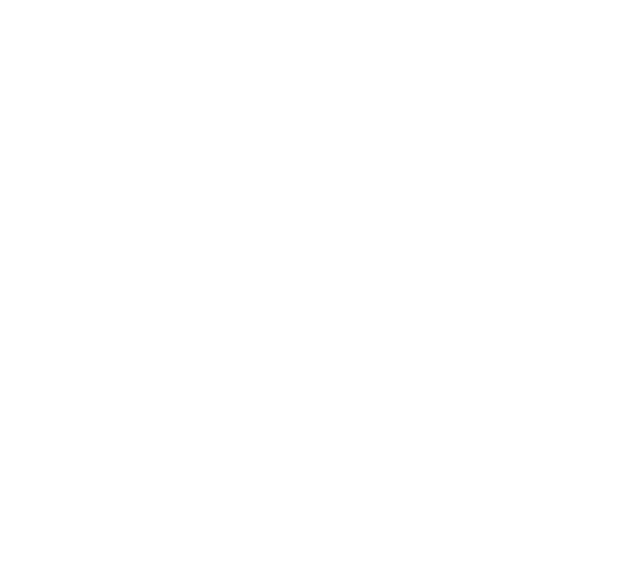
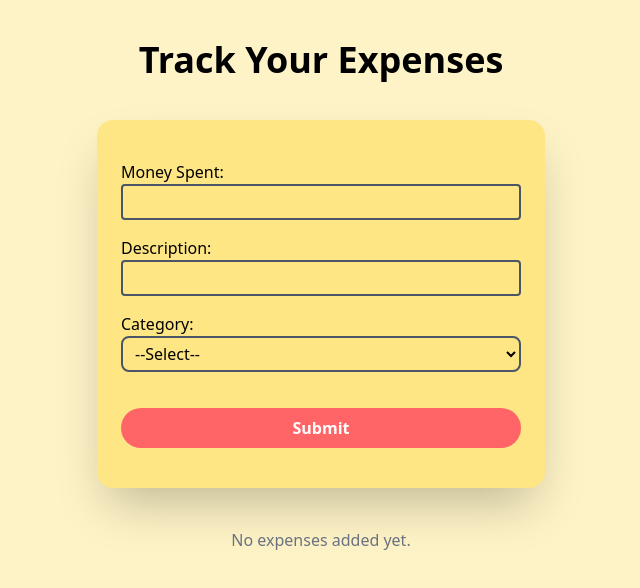
Before and after one commit to mohammedali64/Sharpener, a React (Vite) app in the folder expense-tracker/: page /newExpense in a window 1280 px wide. Before the commit this address had no page. Shown: the top 588 px of the page, without its empty margins (319-959 px from the left). Built offline with nearby package versions, Linux system fonts and the light colour scheme; sample sign-in values are in the browser's storage.

Commit message:
Added the expenses page with add expense functionality

```diff
--- a/expense-tracker/src/App.jsx
+++ b/expense-tracker/src/App.jsx
@@ -5,6 +5,7 @@
 import PrivateRoute from './Components/PrivateRoute';
 import { BrowserRouter, Routes, Route } from 'react-router-dom';
 import ForgotPassword from './Components/ForgotPassword';
+import AddExpense from './Components/AddExpense';
 
 function App() {
   return (
@@ -33,7 +34,16 @@
               <ForgotPassword />
           }
         />
+        <Route
+          path="/newExpense"
+          element={
+            <PrivateRoute>
+              <AddExpense />
+            </PrivateRoute>
+          }
+        />
       </Routes>
+
   );
 }
 
--- /dev/null
+++ b/expense-tracker/src/Components/AddExpense.jsx
@@ -0,0 +1,93 @@
+import React, { useState } from 'react';
+import ExpenseCard from './ExpenseCard';
+
+const AddExpense = () => {
+  const [expenses, setExpenses] = useState([]);
+  const [money, setMoney] = useState('');
+  const [desc, setDesc] = useState('');
+  const [category, setCategory] = useState('');
+
+  const handleExpenses = (event) => {
+    event.preventDefault();
+    if (category.length <= 0) {
+      alert('Select the Category');
+      return;
+    }
+    const newExpense = {
+      money: money,
+      desc: desc,
+      category: category,
+    };
+    setExpenses([...expenses, newExpense]);
+    setMoney('');
+    setDesc('');
+    setCategory('');
+  };
+
+  return (
+    <div className="flex flex-col items-center bg-amber-100 min-h-screen py-10 px-5">
+      <div className="text-4xl font-bold text-center">Track Your Expenses</div>
+
+      <div className="mt-10 w-full max-w-md shadow-2xl rounded-2xl bg-amber-200 py-10 px-6">
+        <form onSubmit={handleExpenses} className="flex flex-col space-y-4">
+          <div>
+            <label htmlFor="money-spent">Money Spent:</label>
+            <input
+              value={money}
+              onChange={(e) => setMoney(e.target.value)}
+              type="number"
+              id="money-spent"
+              className="border-2 rounded-sm w-full border-gray-600 px-2 py-1"
+            />
+          </div>
+
+          <div>
+            <label htmlFor="desc">Description:</label>
+            <input
+              value={desc}
+              onChange={(e) => setDesc(e.target.value)}
+              type="text"
+              id="desc"
+              className="border-2 rounded-sm w-full border-gray-600 px-2 py-1"
+            />
+          </div>
+
+          <div>
+            <label htmlFor="category">Category:</label>
+            <select
+              value={category}
+              onChange={(e) => setCategory(e.target.value)}
+              id="category"
+              className="border-2 rounded-lg w-full border-gray-600 px-2 py-1"
+            >
+              <option value="">--Select--</option>
+              <option value="Food">Food</option>
+              <option value="Petrol">Petrol</option>
+              <option value="Grocery">Grocery</option>
+            </select>
+          </div>
+
+          <button
+            type="submit"
+            className="bg-red-400 text-white font-semibold py-2 rounded-3xl mt-5"
+          >
+            Submit
+          </button>
+        </form>
+      </div>
+
+      {/* Scrollable expense list */}
+      <div className="mt-10 w-full max-w-md overflow-y-auto max-h-[300px] px-2">
+        {expenses.length > 0 ? (
+          expenses.map((expense, index) => (
+            <ExpenseCard key={index} expense={expense} />
+          ))
+        ) : (
+          <p className="text-gray-500 text-center">No expenses added yet.</p>
+        )}
+      </div>
+    </div>
+  );
+};
+
+export default AddExpense;
--- /dev/null
+++ b/expense-tracker/src/Components/ExpenseCard.jsx
@@ -0,0 +1,13 @@
+import React from 'react';
+
+const ExpenseCard = ({ expense }) => {
+  return (
+    <div className="bg-blue-400 text-white rounded-lg py-3 px-4 mb-4 shadow-md">
+      <p><strong>Spent:</strong> ₹{expense.money}</p>
+      <p><strong>Description:</strong> {expense.desc}</p>
+      <p><strong>Category:</strong> {expense.category}</p>
+    </div>
+  );
+};
+
+export default ExpenseCard;
--- a/expense-tracker/src/Components/ForgotPassword.jsx
+++ b/expense-tracker/src/Components/ForgotPassword.jsx
@@ -1,5 +1,5 @@
 import React, { useState } from 'react'
-import { useNavigate, useSearchParams } from 'react-router-dom'
+import { useNavigate, } from 'react-router-dom'
 import { firebaseApiKey } from '../Api keys/signup.env';
 
 const ForgotPassword = () => {
--- a/expense-tracker/src/Components/Home.jsx
+++ b/expense-tracker/src/Components/Home.jsx
@@ -7,12 +7,17 @@
         navigate("/profile");
     }
   return (
+    <div>
         <div className='flex grid-cols-2 justify-between border-b-2 py-5'>
             <div>
                 Hello expense Tracker.
             </div>
             <div className='bg-purple-200 px-3 rounded-3xl'>
-        Your Profile is incomplete.<button className='text-blue-700 cursor-pointer' onClick={handleNavigate}>Complete now</button>
+                <button className='text-blue-700 cursor-pointer' onClick={handleNavigate}>Profile</button>
+            </div>
+        </div>
+        <div className='mt-10'>
+            <button onClick={()=> navigate("/newExpense")} className='bg-cyan-500 px-3 rounded-lg ml-2'>Add New Expense</button>
         </div>
     </div>
   )
```
Lines whose indentation alone changed are shown as unchanged.
